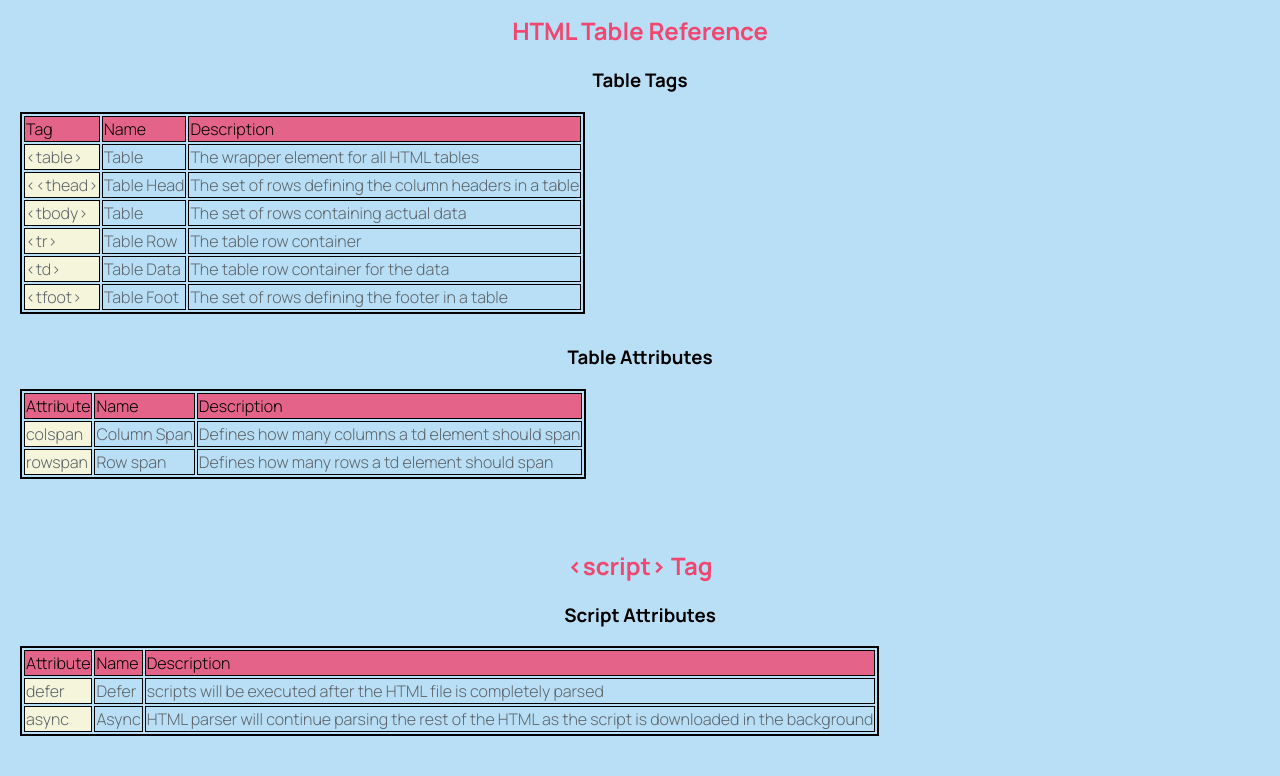
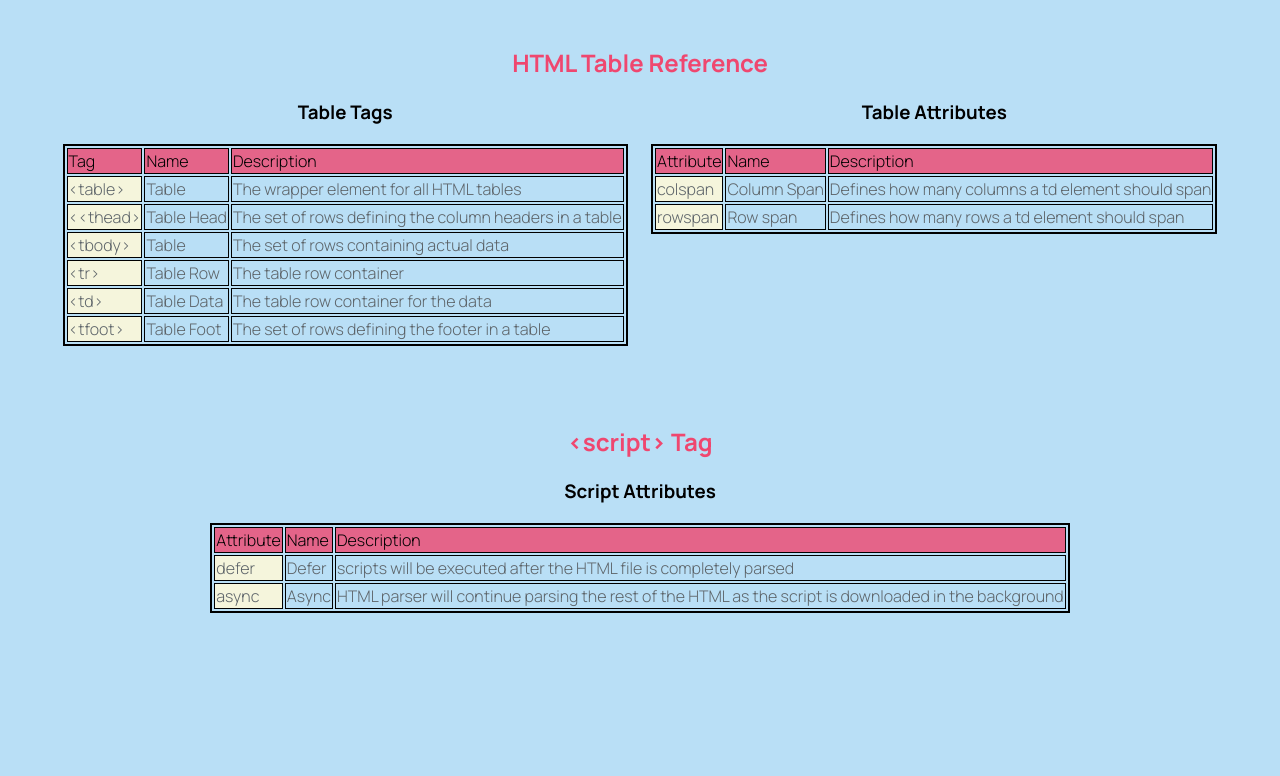
Before and after one commit to SophieMcFarlane/html_css_cheatsheet, a plain HTML site: page index.html in a window 1280 px wide. Shown: the part 81-857 px from the top of the page. After the commit the page ends 800 px from the top, so only its background shows below. Drawn offline with Linux system fonts and the light colour scheme.

Commit message:
Sorted out the centering properties

```diff
--- a/styles.css
+++ b/styles.css
@@ -62,12 +62,12 @@ td{
     padding: 10px;
     margin: 10px auto;
     text-align: center;
-    display: block;
+    display: inline-block;
 }
 
-.big_container{
-    text-align:center;
-    display:inline-block;
+.big-container{
+    text-align: center;
+    display: inline-block;
 }
 
 .tag {
```
